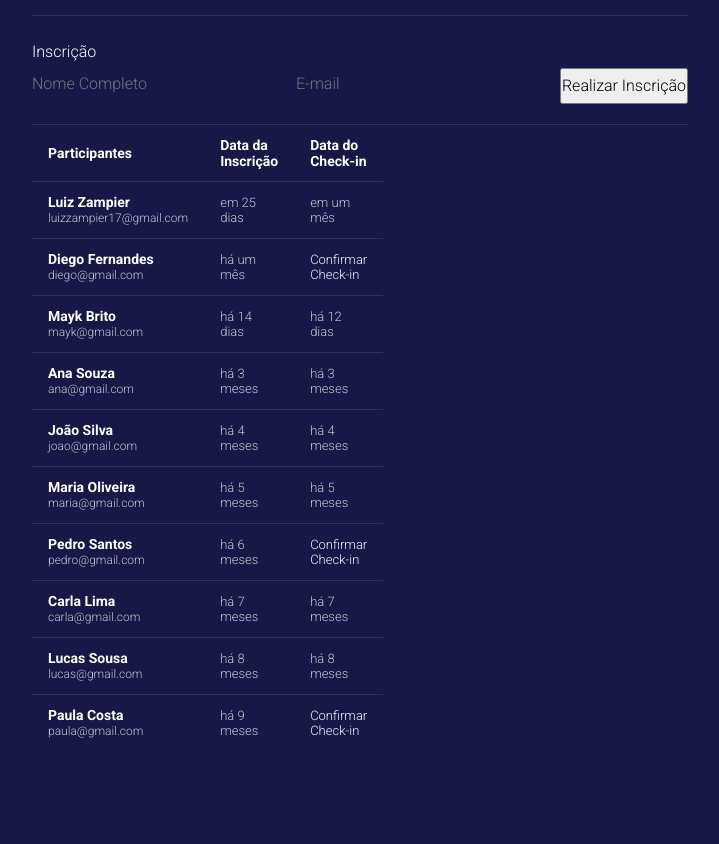
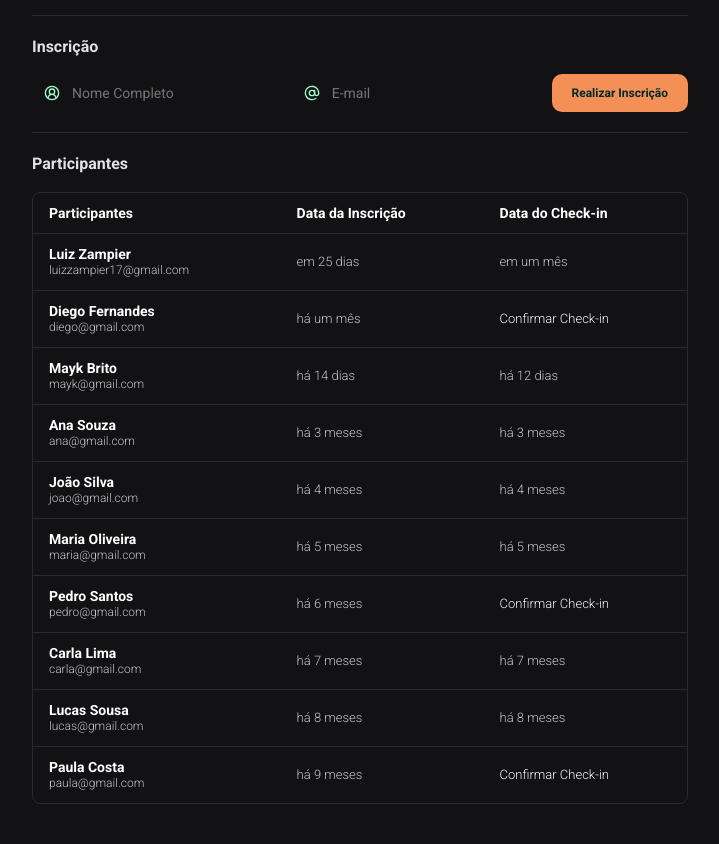
Before and after one commit to LuizZampier/nlw, a plain HTML site: page html-css-js/index.html in a window 1280 px wide. Shown: the part 88-932 px from the top of the page, without its empty margins (280-999 px from the left). Before the commit the page ends 859 px from the top, so only its background shows below. Drawn offline with nearby package versions, Linux system fonts and the light colour scheme.

Commit message:
Finalizado

```diff
--- a/html-css-js/index.html
+++ b/html-css-js/index.html
@@ -42,6 +42,18 @@
 
                 <div>
                     <div class="input-wrapper">
+                        <svg width="16" height="16" viewBox="0 0 16 16" fill="none" xmlns="http://www.w3.org/2000/svg">
+                            <g clip-path="url(#clip0_4003_2796)">
+                            <path d="M12 13.3333C12 12.2724 11.5786 11.255 10.8284 10.5048C10.0783 9.75468 9.06087 9.33325 8 9.33325C6.93913 9.33325 5.92172 9.75468 5.17157 10.5048C4.42143 11.255 4 12.2724 4 13.3333" stroke="#9FF9CC" stroke-width="1.33333" stroke-linecap="round" stroke-linejoin="round"/>
+                            <path d="M8.00004 9.33333C9.4728 9.33333 10.6667 8.13943 10.6667 6.66667C10.6667 5.19391 9.4728 4 8.00004 4C6.52728 4 5.33337 5.19391 5.33337 6.66667C5.33337 8.13943 6.52728 9.33333 8.00004 9.33333Z" stroke="#9FF9CC" stroke-width="1.33333" stroke-linecap="round" stroke-linejoin="round"/>
+                            <path d="M8.00004 14.6666C11.6819 14.6666 14.6667 11.6818 14.6667 7.99992C14.6667 4.31802 11.6819 1.33325 8.00004 1.33325C4.31814 1.33325 1.33337 4.31802 1.33337 7.99992C1.33337 11.6818 4.31814 14.6666 8.00004 14.6666Z" stroke="#9FF9CC" stroke-width="1.33333" stroke-linecap="round" stroke-linejoin="round"/>
+                            </g>
+                            <defs>
+                                <clipPath id="clip0_4003_2796">
+                                    <rect width="16" height="16" fill="white"/>
+                                </clipPath>
+                            </defs>
+                        </svg>
                     <input
                     type="text"
                     placeholder="Nome Completo"
@@ -49,8 +61,18 @@
                     required
                     >
                 </div>
-
                 <div class="input-wrapper">
+                    <svg width="16" height="16" viewBox="0 0 16 16" fill="none" xmlns="http://www.w3.org/2000/svg">
+                        <g clip-path="url(#clip0_4003_2802)">
+                        <path d="M8.00004 10.6666C9.4728 10.6666 10.6667 9.47268 10.6667 7.99992C10.6667 6.52716 9.4728 5.33325 8.00004 5.33325C6.52728 5.33325 5.33337 6.52716 5.33337 7.99992C5.33337 9.47268 6.52728 10.6666 8.00004 10.6666Z" stroke="#9FF9CC" stroke-width="1.33333" stroke-linecap="round" stroke-linejoin="round"/>
+                        <path d="M10.6667 5.33326V8.66659C10.6667 9.19702 10.8774 9.70573 11.2525 10.0808C11.6276 10.4559 12.1363 10.6666 12.6667 10.6666C13.1971 10.6666 13.7059 10.4559 14.0809 10.0808C14.456 9.70573 14.6667 9.19702 14.6667 8.66659V7.99992C14.6667 6.49813 14.1596 5.04032 13.2277 3.8627C12.2957 2.68508 10.9934 1.85664 9.53173 1.5116C8.07011 1.16656 6.5348 1.32513 5.17456 1.96163C3.81431 2.59812 2.70882 3.67525 2.0372 5.0185C1.36558 6.36175 1.16717 7.89242 1.47412 9.36251C1.78107 10.8326 2.57539 12.156 3.7284 13.1183C4.88141 14.0805 6.32554 14.6253 7.82683 14.6643C9.32812 14.7034 10.7986 14.2343 12 13.3333" stroke="#9FF9CC" stroke-width="1.33333" stroke-linecap="round" stroke-linejoin="round"/>
+                        </g>
+                        <defs>
+                            <clipPath id="clip0_4003_2802">
+                                <rect width="16" height="16" fill="white"/>
+                            </clipPath>
+                        </defs>
+                    </svg>
                     <input
                     type="email"
                     placeholder="E-mail"
@@ -62,7 +84,10 @@
                 </div>
             </fieldset>
         </form>
-        <table width ="50%">
+    <section class="lista-participantes">
+        <h2>Participantes</h2>
+        <div>
+            <table width ="100%">
                 <thead style="text-align: left;">
                     <tr>
                         <th>Participantes</th>
@@ -75,6 +100,8 @@
                 </tbody>
             </table>
         </div>
+    </section>
+    </div>
 
     <script src="./script.js"></script>
 </body>
--- a/html-css-js/style.css
+++ b/html-css-js/style.css
@@ -16,7 +16,7 @@ button{
 }
 
 body{
-    background-color: #181848;
+    background-color: #121214;
     color: white;
 }
 
@@ -51,10 +51,49 @@ fieldset > div{
 
 .input-wrapper{
     flex: 1;
+    display: flex;
+    align-items: center;
+    gap: 12px;
+
+    border: (var(--border));
+    border-radius: 10px;
+
+    padding: 8px 12px;
+    font: 400 14px/150% 'Roboto', sans-serif;
+    color: #c4c4cc;
+}
+
+fieldset button{
+    width: fit-content;
+    border: 0;
+    background-color: #f48f56;
+    border-radius: 10px;
+    padding: 7px 20px;
+
+    font: 700 12px/24px 'Roboto', sans-serif;
+    color: #00292E;
+}
+
+fieldset button:hover{
+    background-color: #f37c37;
+}
+.lista-participantes{
+    padding: 20px 0;
+}
+
+.lista-participantes > div{
+    border: var(--border);
+    border-radius: 8px;
 }
 
 input{
     all: unset;
+}
+
+fieldset legend, section h2{
+    font: 700 16px/140% 'Roboto', sans-serif;
+    color: #E1E1E6;
+    padding-bottom: 16px;
 }
 
 table{
```
Lines whose indentation alone changed are shown as unchanged.
